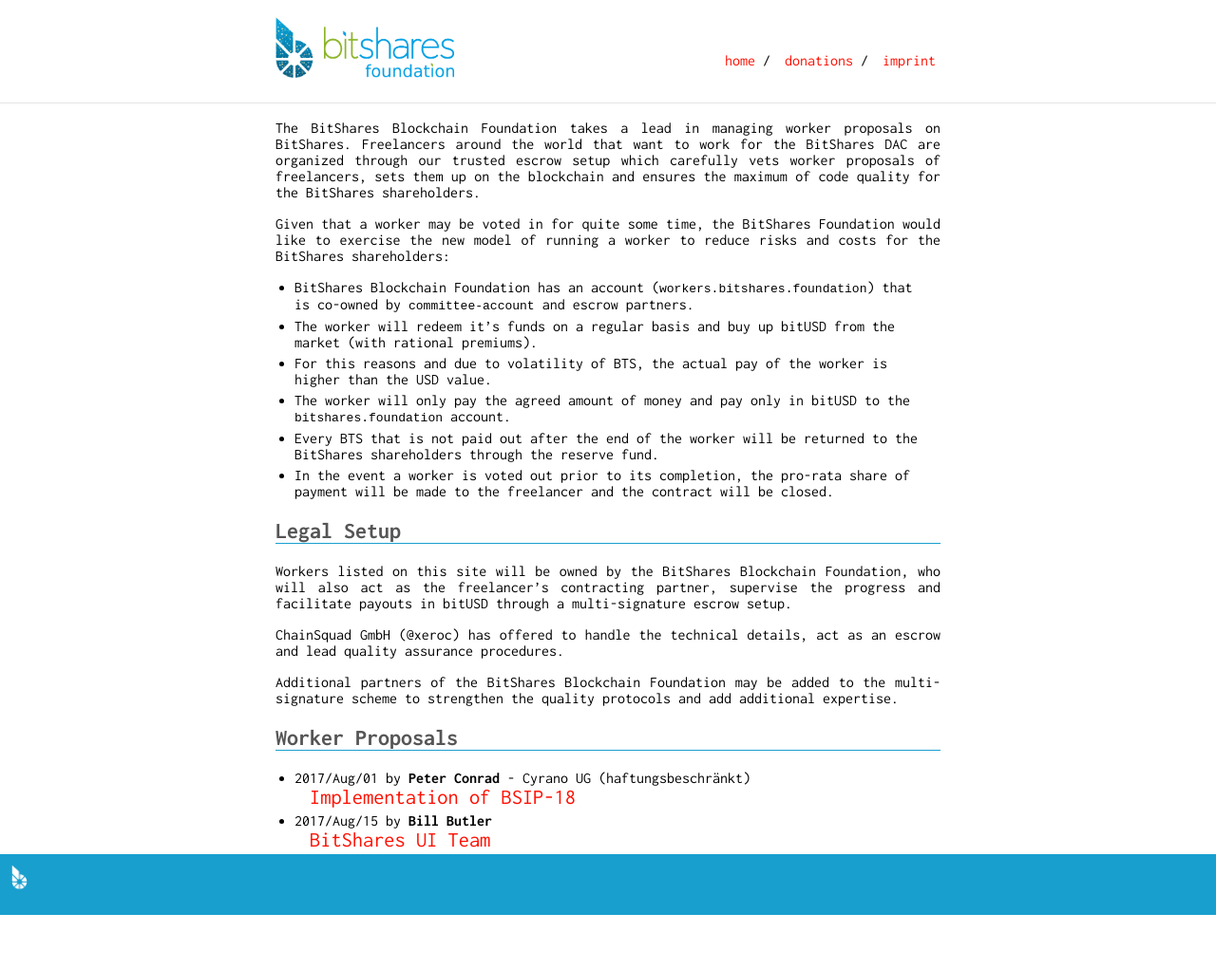
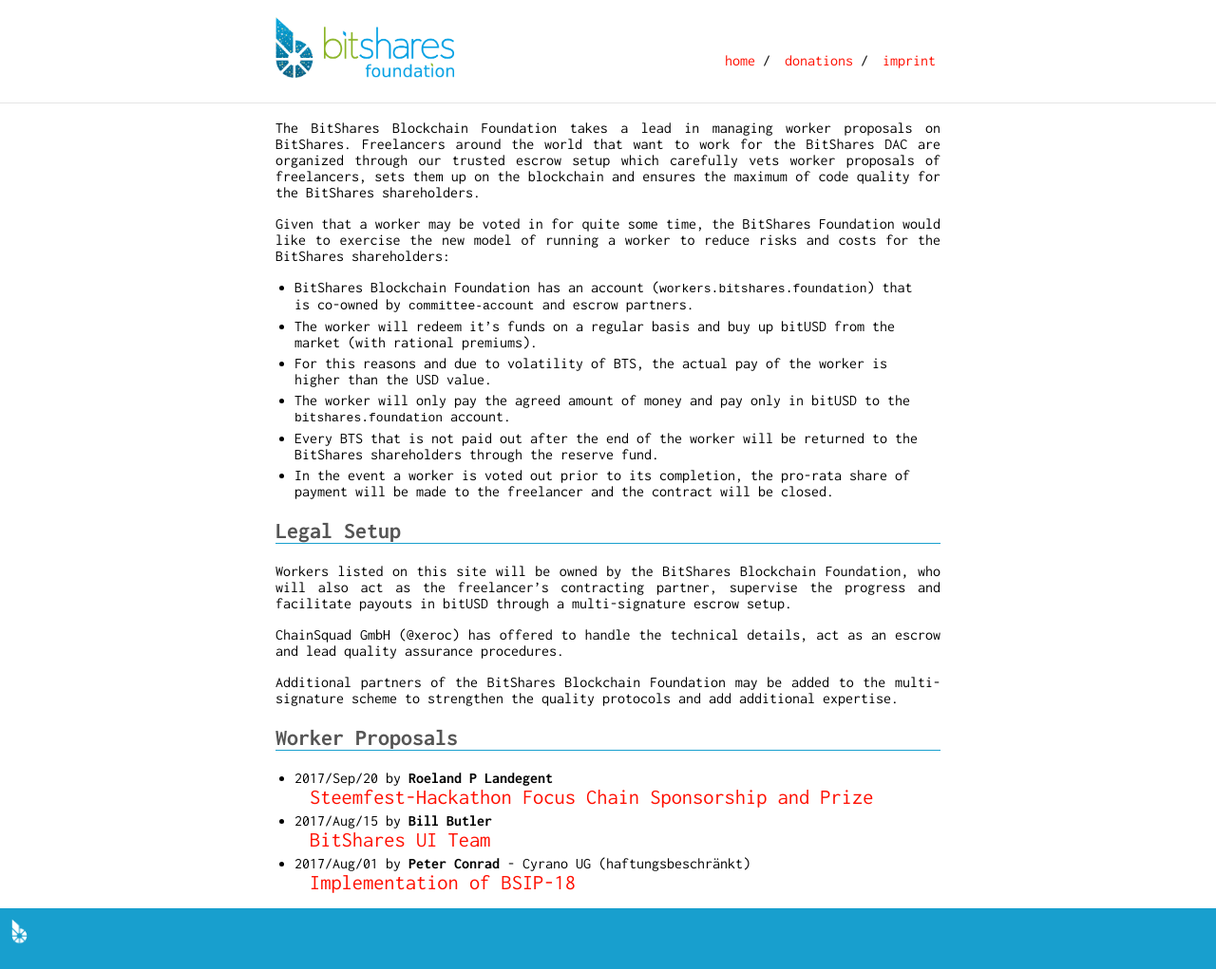
Before and after one commit to thehapax/bitshares.foundation, a Jekyll site: the page built from worker.md, in a window 1280 px wide. Shown: the whole page at 95% size. Built offline with Jekyll 4.4.1, drawn with Linux system fonts in a browser that asks for light colours; before the commit the page ends 964 px from its top, so only the background shows below that; part of the change alters nothing that is shown.

Commit message:
[worker] Steemfest worker

```diff
--- a/_includes/workers.html
+++ b/_includes/workers.html
@@ -1,7 +1,8 @@
 <section class="post-list">
   <div class="container">
    <ul>
-    {% for worker in site.workers | sort: 'bfid' %}
+    {% assign sorted = site.workers | sort: 'bfid' | reverse %}
+    {% for worker in sorted %}
       <li>
         <span class="worker-list">
           {{ worker.start | date: "%Y/%b/%d" }} by
--- /dev/null
+++ b/_workers/2017-09-steemfest.md
@@ -0,0 +1,125 @@
+---
+layout: worker
+bfid: 201709-steemfest
+workerid:
+title: Steemfest-Hackathon Focus Chain Sponsorship and Prize
+name: Roeland P Landegent
+company:
+  name:
+  url:
+status:
+  proposal-vetted: True
+  worker-created: False
+  worker-approved: False
+  worker-paying: False
+  worker-finished: False
+discussions:
+payments:
+paymentaccount: roelandp
+invoices:
+price: $5,555 + $1,111
+duration: 1 months
+start: 2017/09/20
+end: 2018/10/20
+---
+# Introduction
+
+Dear BitShares Stakeholders and valuable committee members,
+
+**Thank you BitShares Foundation for giving me the opportunity to
+request a small sponsorship worker for the SteemFest 24 hour hackathon
+to be held as a part of SteemFest² in Lisbon, on November 1st 2017 in
+Cowork Lisboa.**
+
+**SteemFest Hackathon:** _a developer oriented event focussing on
+creating proof of concept apps for Graphene-based blockchains._
+
+During the course of 24 hours about 60 (or more) developers, designers
+and strategists are invited to work on a proof of concept app, to be
+demo-ed at Conference Day 2 of SteemFest. The idea for this hackathon is
+to draw new talent towards blockchain development and to introduce them
+to the development tools and possibilities. By having bright minds
+coming together and work on something new, the versatility of the chains
+can be explored and exposed.
+
+## SteemFest²: 1/2/3/4/5 November, Lisbon
+
+[SteemFest](https://steemfest.com) is the annual get together focussed
+on bringing steem users together in real life to learn from eachother
+and have a good time. Both conference days are filled with
+presentations, workshops and panels for steem users, by steem users. At
+nights some social events are happening and in the weekend attendees
+have ample time to explore the city, tourist wise :P - Steemit has
+become the defacto standard blogging tool for (graphene based)
+blockchain announcements and for example witness announcements of all
+sorts. Many Steem users know of BitShares and use it, but there is still
+work to be done. Did you know that this year you can also buy your
+SteemFest ticket with BTS?
+
+SteemFest's main event and program is still in the works but amongst the
+2017 speakers who are already confirmed, of whom some of them will also
+be present at the hackathon (if relevant / devs) are:
+- Steemit's CEO Ned Scott
+- Steemit's CTO Jeffrey Paul
+- Jaxx CTO Charlie Shrem
+- Author & Economist William Mougayar
+- Anarcho-capitalist Jeff Berwick
+
+See https://steemfest.com for the complete list of announced speakers.
+
+## Organisation's Experience:
+
+SteemFest hackathon as part of SteemFest is organised by @roelandp with
+help from a group of enthusiast supporters during the event days. My
+experience in events is imho considerable: being co-organiser of
+TodaysArt.org for 5 years (3 years fulltime, 2 years parttime) and 2
+Music Hackathon Amsterdam events and 3 Liberty Global 'Appathons' (and
+ofcourse organising SteemFest [last year](https://steemfest.salon.io))
+gives me quite the experience in organising events.
+
+# 'Focus Chain'-Sponsoring at the SteemFest² Hackathon 2017:
+
+Next to the big prize to paid out in steem for the best overall hack we
+would like to have a couple of graphene-based **Focus Chains** who have
+**their own prize** and judging criteria. We have currently asked a
+couple of other graphene chains such as Steem (will sponsor), Decent,
+Peerplays and Muse to join in as Focus Chain sponsors. Idea behind being
+a Focus Chain is on one hand that the chain is getting additional
+attention on the main SteemFest conference and that developers _might_ opt to pick
+that chain to build a new app for (no guarantees, developers are free to
+make whatever app they want).
+
+To join the sponsoring and become a **focus chain**, the organizers are
+asking for **5555 bitUSD** and an **additional 1111 bitUSD as prize
+money**.
+
+This sponsorship through a worker would give BitShares:
+
+1. A chance to attract new developers to BitShares by:
+ - having an **introductionary (dev oriented) talk** in the morning of the hackathon
+ - being a Focus Chain sponsor on **all printed matters and SteemFest related materials**
+ - having **developers making apps for the BitShares chain**, presenting them on the main SteemFest
+2. A chance to attract new users to BitShares by:
+ - getting a **20 minute presentation slot at main SteemFest event** on one of the conference days.
+
+## Usage of Sponsorship Money:
+The sponsorship money will be distributed and use for the following items:
+- For the marketing of the hackathon: site and promotion.
+- For a pre-drinks event the evening before the hackathon starts at a to be defined location in Lisboa.
+- For the organisation of the hackathon: venue rental, internet,
+  audiovisual, catering for the attendees (24 hour catering consists of:
+  beverages & snacks all day, lunch, dinner, breakfast in the morning)
+- For the main SteemFest event as attendees of the hackathon who will be presenting their works on the
+  main event (day 2) and will join for dinner & nighttime drinks.
+
+## Usage of Prize Money:
+
+- Prize handed out to developers for building an app on BitShares
+- If no apps are built for BitShares the 1111 bitUSD prizemoney are not
+  released and handed back to the BitShares shareholders.
+
+# Milestones:
+- Event announced / venue arranged: Cowork Lisboa (done)
+- Website setup (done - [preview](https://steemfest.devpost.com/?preview_token=SA4VTZQ33zpM0lpEjI6HqMdS746Vf%2BaDVvcJMNzYqPk%3D))
+- Event takes places: 1 November 2017
+- Demo's / Pitches: 3 November 2017
```
